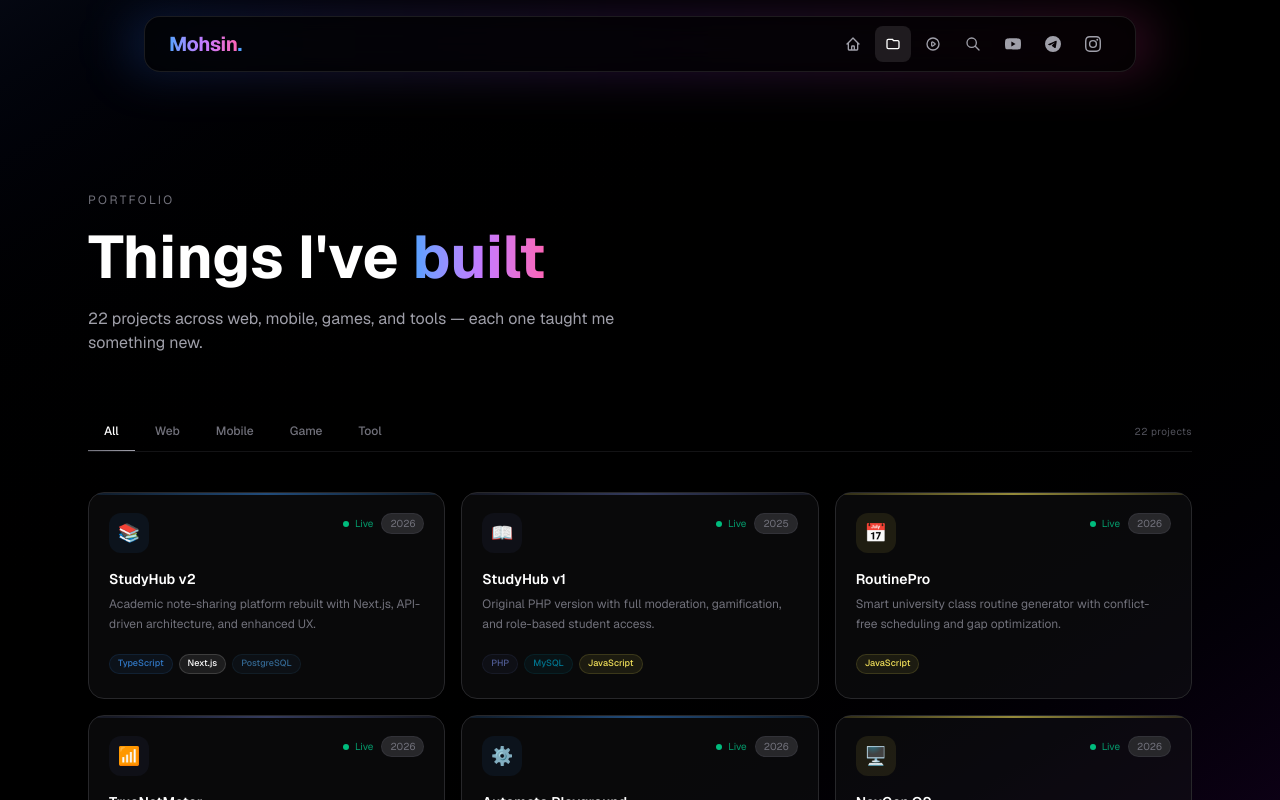
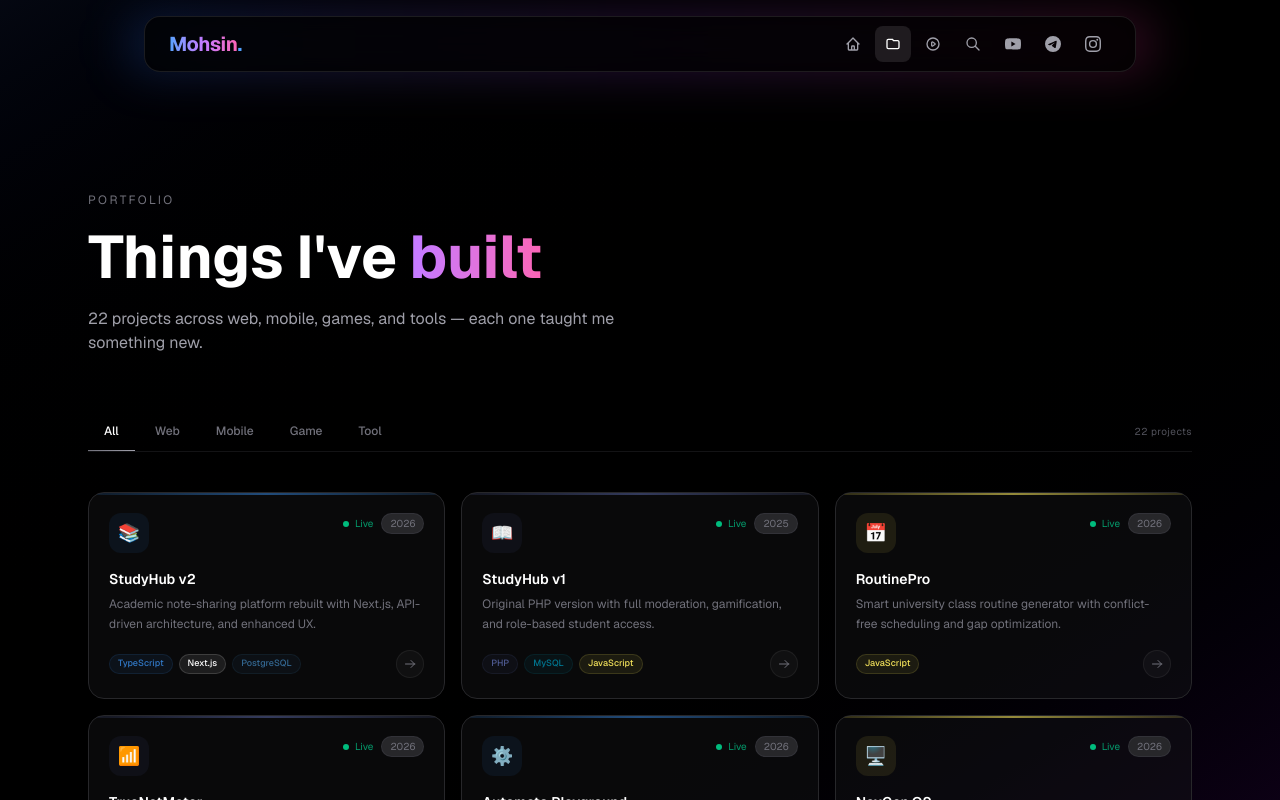
Before and after one commit to MIHMahmudEli/Mohsin-Portfolio-web, a Next.js app: page /projects in a window 1280 px wide. Shown: the top 800 px of the page. Built offline with nearby package versions, Linux system fonts and the light colour scheme.

Commit message:
Cool smooth animations on projects page: spring stagger, popLayout, word reveal, tech badge entrance

```diff
--- a/src/app/projects/page.tsx
+++ b/src/app/projects/page.tsx
@@ -44,21 +44,10 @@ const categories = ['All', 'Web', 'Mobile', 'Game', 'Tool'] as const;
 type Category = typeof categories[number];
 
 const techColors: Record<string, string> = {
-  TypeScript: '#3178c6',
-  JavaScript: '#f1e05a',
-  Python: '#3572A5',
-  Kotlin: '#A97BFF',
-  PHP: '#4F5B93',
-  'C++': '#f34b7d',
-  Java: '#b07219',
-  'C#': '#178600',
-  MySQL: '#00758F',
-  React: '#61dafb',
-  'Next.js': '#ffffff',
-  PostgreSQL: '#336791',
-  OpenGL: '#5586a4',
-  HTML: '#e34c26',
-  CSS: '#563d7c',
+  TypeScript: '#3178c6', JavaScript: '#f1e05a', Python: '#3572A5', Kotlin: '#A97BFF',
+  PHP: '#4F5B93', 'C++': '#f34b7d', Java: '#b07219', 'C#': '#178600',
+  MySQL: '#00758F', React: '#61dafb', 'Next.js': '#ffffff', PostgreSQL: '#336791',
+  OpenGL: '#5586a4', HTML: '#e34c26', CSS: '#563d7c',
 };
 
 function categoryAccent(cat: Category): string {
@@ -71,20 +60,18 @@ function categoryAccent(cat: Category): string {
   }
 }
 
-function categoryGlow(cat: string): string {
-  switch (cat) {
-    case 'Web': return 'rgba(59,130,246,0.04)';
-    case 'Mobile': return 'rgba(168,85,247,0.04)';
-    case 'Game': return 'rgba(52,211,153,0.04)';
-    case 'Tool': return 'rgba(245,158,11,0.04)';
-    default: return 'transparent';
-  }
-}
-
 export default function ProjectsPage() {
   const [activeTab, setActiveTab] = useState<Category>('All');
+  const [prevTab, setPrevTab] = useState<Category>('All');
 
   const filtered = activeTab === 'All' ? projects : projects.filter(p => p.category === activeTab);
+
+  const handleTabChange = (cat: Category) => {
+    setPrevTab(activeTab);
+    setActiveTab(cat);
+  };
+
+  const titleWords = ["Things", "I've", "built"];
 
   return (
     <>
@@ -92,23 +79,52 @@ export default function ProjectsPage() {
 
       <div className="relative py-16 md:py-24">
         <div className="max-w-6xl mx-auto px-6">
-          <motion.div initial={{ opacity: 0, y: 20 }} animate={{ opacity: 1, y: 0 }} className="mb-10 md:mb-14">
-            <span className="text-xs tracking-[0.2em] text-zinc-500 uppercase mb-3 block">Portfolio</span>
+          <div className="mb-10 md:mb-14">
+            <motion.span
+              initial={{ opacity: 0, y: -10 }}
+              animate={{ opacity: 1, y: 0 }}
+              transition={{ duration: 0.4 }}
+              className="text-xs tracking-[0.2em] text-zinc-500 uppercase mb-3 block"
+            >
+              Portfolio
+            </motion.span>
+
             <h1 className="text-4xl md:text-6xl font-bold text-white mb-3 leading-tight">
-              Things I&apos;ve{' '}
-              <span className="bg-gradient-to-r from-blue-400 via-purple-400 to-pink-400 bg-clip-text text-transparent">built</span>
+              {titleWords.map((word, i) => (
+                <motion.span
+                  key={word}
+                  initial={{ opacity: 0, y: 30 }}
+                  animate={{ opacity: 1, y: 0 }}
+                  transition={{ duration: 0.5, delay: 0.1 + i * 0.12, ease: [0.16, 1, 0.3, 1] }}
+                  className="inline-block mr-3"
+                >
+                  {word === 'built' ? (
+                    <span className="bg-gradient-to-r from-blue-400 via-purple-400 to-pink-400 bg-clip-text text-transparent bg-[length:200%_200%] animate-gradient">
+                      built
+                    </span>
+                  ) : (
+                    word
+                  )}
+                </motion.span>
+              ))}
             </h1>
-            <p className="text-zinc-400 text-base max-w-xl">
-              {projects.length} projects across web, mobile, games, and tools — each one taught me something new.
-            </p>
-          </motion.div>
+
+            <motion.p
+              initial={{ opacity: 0, y: 20 }}
+              animate={{ opacity: 1, y: 0 }}
+              transition={{ duration: 0.5, delay: 0.4 }}
+              className="text-zinc-400 text-base max-w-xl"
+            >
+              {projects.length} projects across web, mobile, games, and tools &mdash; each one taught me something new.
+            </motion.p>
+          </div>
 
           <div className="flex items-center gap-1 mb-10 border-b border-zinc-800/50">
             {categories.map((cat) => (
               <button
                 key={cat}
-                onClick={() => setActiveTab(cat)}
-                className={`relative px-4 py-3 text-xs font-medium transition-colors ${
+                onClick={() => handleTabChange(cat)}
+                className={`relative px-4 py-3 text-xs font-medium transition-colors duration-200 ${
                   activeTab === cat ? 'text-white' : 'text-zinc-500 hover:text-zinc-300'
                 }`}
               >
@@ -117,65 +133,93 @@ export default function ProjectsPage() {
                   <motion.div
                     layoutId="tab-underline"
                     className={`absolute bottom-0 left-0 right-0 h-px bg-gradient-to-r ${categoryAccent(cat)}`}
-                    transition={{ type: 'spring', stiffness: 300, damping: 30 }}
+                    transition={{ type: 'spring', stiffness: 400, damping: 35 }}
                   />
                 )}
               </button>
             ))}
-            <span className="ml-auto text-[10px] text-zinc-600 tracking-wider">{filtered.length} projects</span>
+            <motion.span
+              key={activeTab + filtered.length}
+              initial={{ opacity: 0, scale: 0.8 }}
+              animate={{ opacity: 1, scale: 1 }}
+              className="ml-auto text-[10px] text-zinc-600 tracking-wider"
+            >
+              {filtered.length} projects
+            </motion.span>
           </div>
 
-          <AnimatePresence mode="wait">
-            <motion.div
-              key={activeTab}
-              initial={{ opacity: 0, y: 10 }}
-              animate={{ opacity: 1, y: 0 }}
-              exit={{ opacity: 0, y: -10 }}
-              transition={{ duration: 0.25 }}
-              className="grid md:grid-cols-2 lg:grid-cols-3 gap-4"
-            >
-              {filtered.map((p) => {
+          <div className="grid md:grid-cols-2 lg:grid-cols-3 gap-4">
+            <AnimatePresence mode="popLayout">
+              {filtered.map((p, i) => {
                 const primaryTech = p.tech[0];
                 const accentColor = techColors[primaryTech] || '#6366f1';
 
                 return (
+                  <motion.div
+                    key={p.slug}
+                    layout
+                    initial={{ opacity: 0, y: 24, scale: 0.96 }}
+                    animate={{ opacity: 1, y: 0, scale: 1 }}
+                    exit={{ opacity: 0, y: -16, scale: 0.96 }}
+                    transition={{
+                      opacity: { duration: 0.35 },
+                      y: { type: 'spring', stiffness: 250, damping: 25, delay: i * 0.04 },
+                      scale: { duration: 0.35 },
+                      layout: { type: 'spring', stiffness: 250, damping: 25 },
+                    }}
+                  >
                     <Link
-                    key={p.slug}
                       href={`/projects/${p.slug}`}
-                    className="group relative rounded-2xl bg-zinc-900/40 border border-zinc-800 hover:border-zinc-600/50 transition-all duration-300 overflow-hidden"
+                      className="group relative block rounded-2xl bg-zinc-900/40 border border-zinc-800 transition-all duration-300 overflow-hidden"
                       style={{ perspective: '600px' }}
                     >
-                    <div
-                      className="absolute inset-0 opacity-0 group-hover:opacity-100 transition-opacity duration-500 pointer-events-none"
+                      <motion.div
+                        className="absolute inset-0 pointer-events-none opacity-0 group-hover:opacity-100"
                         style={{
-                        background: `radial-gradient(500px circle at 30% 20%, ${accentColor}12, transparent 60%)`,
+                          background: `radial-gradient(500px circle at 30% 20%, ${accentColor}15, transparent 60%)`,
                         }}
+                        transition={{ duration: 0.4 }}
                       />
 
                       <div
-                      className="absolute top-0 left-0 right-0 h-[2px] opacity-60 group-hover:opacity-100 transition-opacity"
+                        className="absolute top-0 left-0 right-0 h-[2px] opacity-60 group-hover:opacity-100 transition-opacity duration-300"
                         style={{ background: `linear-gradient(90deg, ${accentColor}40, ${accentColor}, ${accentColor}40)` }}
                       />
 
-                    <div className="relative p-5">
+                      <motion.div
+                        className="relative p-5"
+                        whileHover={{ y: -2 }}
+                        transition={{ type: 'spring', stiffness: 300, damping: 20 }}
+                      >
                         <div className="flex items-start justify-between mb-4">
-                        <div className="flex items-center gap-3">
-                          <div
-                            className="w-10 h-10 rounded-xl flex items-center justify-center text-lg transition-transform group-hover:scale-110 group-hover:-translate-y-0.5"
+                          <motion.div
+                            className="flex items-center gap-3"
+                            whileHover={{ x: 2 }}
+                            transition={{ type: 'spring', stiffness: 300, damping: 20 }}
+                          >
+                            <motion.div
+                              className="w-10 h-10 rounded-xl flex items-center justify-center text-lg"
                               style={{ backgroundColor: `${accentColor}18` }}
+                              whileHover={{ scale: 1.15, rotate: -8 }}
+                              transition={{ type: 'spring', stiffness: 300, damping: 15 }}
                             >
                               {p.emoji}
-                          </div>
-                        </div>
+                            </motion.div>
+                          </motion.div>
                           <div className="flex items-center gap-2 shrink-0">
                             {p.liveUrl && (
-                            <span className="flex items-center gap-1.5 text-[10px] text-emerald-400/70">
+                              <motion.span
+                                initial={{ opacity: 0, x: -8 }}
+                                animate={{ opacity: 1, x: 0 }}
+                                transition={{ delay: 0.2 + i * 0.04 }}
+                                className="flex items-center gap-1.5 text-[10px] text-emerald-400/70"
+                              >
                                 <span className="relative flex h-1.5 w-1.5">
                                   <span className="animate-ping absolute inline-flex h-full w-full rounded-full bg-emerald-400 opacity-75" />
                                   <span className="relative inline-flex rounded-full h-1.5 w-1.5 bg-emerald-500" />
                                 </span>
                                 Live
-                            </span>
+                              </motion.span>
                             )}
                             {p.year && (
                               <span className="text-[10px] px-2 py-0.5 rounded-full bg-zinc-800 text-zinc-500 border border-zinc-700/50">{p.year}</span>
@@ -183,39 +227,66 @@ export default function ProjectsPage() {
                           </div>
                         </div>
 
-                      <h3 className="text-sm font-semibold text-white mb-1.5 group-hover:text-blue-300 transition-colors">{p.title}</h3>
-                      <p className="text-xs text-zinc-500 leading-relaxed mb-4 line-clamp-2 group-hover:text-zinc-400 transition-colors">{p.desc}</p>
+                        <h3 className="text-sm font-semibold text-white mb-1.5 group-hover:text-blue-300 transition-colors duration-200">{p.title}</h3>
+                        <p className="text-xs text-zinc-500 leading-relaxed mb-4 line-clamp-2 group-hover:text-zinc-400 transition-colors duration-200">{p.desc}</p>
 
                         <div className="flex items-center justify-between">
                           <div className="flex flex-wrap gap-1.5">
-                          {p.tech.map((t) => (
-                            <span
+                            {p.tech.map((t, ti) => (
+                              <motion.span
                                 key={t}
-                              className="text-[9px] px-2 py-0.5 rounded-full border font-medium transition-colors"
+                                initial={{ opacity: 0, y: 8 }}
+                                animate={{ opacity: 1, y: 0 }}
+                                transition={{ delay: 0.3 + i * 0.04 + ti * 0.06 }}
+                                className="text-[9px] px-2 py-0.5 rounded-full border font-medium transition-all duration-200"
                                 style={{
                                   backgroundColor: `${techColors[t] || '#6366f1'}15`,
                                   color: techColors[t] || '#6366f1',
                                   borderColor: `${techColors[t] || '#6366f1'}25`,
                                 }}
+                                whileHover={{ y: -2, scale: 1.05 }}
                               >
                                 {t}
-                            </span>
+                              </motion.span>
                             ))}
                           </div>
-                        <div className="w-7 h-7 rounded-full bg-white/[0.03] border border-white/[0.06] flex items-center justify-center shrink-0 ml-3 opacity-0 group-hover:opacity-100 transition-all duration-300 group-hover:bg-blue-500/10 group-hover:border-blue-500/20 group-hover:-translate-y-0.5">
-                          <svg className="w-3 h-3 text-zinc-600 group-hover:text-blue-400 transition-colors" fill="none" viewBox="0 0 24 24" stroke="currentColor"><path strokeLinecap="round" strokeLinejoin="round" strokeWidth={2} d="M14 5l7 7m0 0l-7 7m7-7H3" /></svg>
+                          <motion.div
+                            className="w-7 h-7 rounded-full bg-white/[0.03] border border-white/[0.06] flex items-center justify-center shrink-0 ml-3"
+                            initial={{ opacity: 0, x: -8 }}
+                            animate={{ opacity: 1, x: 0 }}
+                            transition={{ delay: 0.35 + i * 0.04 }}
+                            whileHover={{ scale: 1.1, backgroundColor: 'rgba(59,130,246,0.1)', borderColor: 'rgba(59,130,246,0.2)' }}
+                          >
+                            <motion.svg
+                              className="w-3 h-3 text-zinc-500"
+                              fill="none" viewBox="0 0 24 24" stroke="currentColor"
+                              whileHover={{ x: 2, color: '#60a5fa' }}
+                              transition={{ type: 'spring', stiffness: 300, damping: 20 }}
+                            >
+                              <path strokeLinecap="round" strokeLinejoin="round" strokeWidth={2} d="M14 5l7 7m0 0l-7 7m7-7H3" />
+                            </motion.svg>
+                          </motion.div>
                         </div>
-                      </div>
-                    </div>
+                      </motion.div>
                     </Link>
+                  </motion.div>
                 );
               })}
+            </AnimatePresence>
+          </div>
+
+          <AnimatePresence>
+            {filtered.length === 0 && (
+              <motion.div
+                initial={{ opacity: 0, y: 10 }}
+                animate={{ opacity: 1, y: 0 }}
+                exit={{ opacity: 0, y: -10 }}
+                className="text-center py-20 text-zinc-600 text-sm"
+              >
+                No projects in this category yet.
               </motion.div>
+            )}
           </AnimatePresence>
-
-          {filtered.length === 0 && (
-            <div className="text-center py-20 text-zinc-600 text-sm">No projects in this category yet.</div>
-          )}
         </div>
       </div>
     </>
```
Lines whose indentation alone changed are shown as unchanged.
